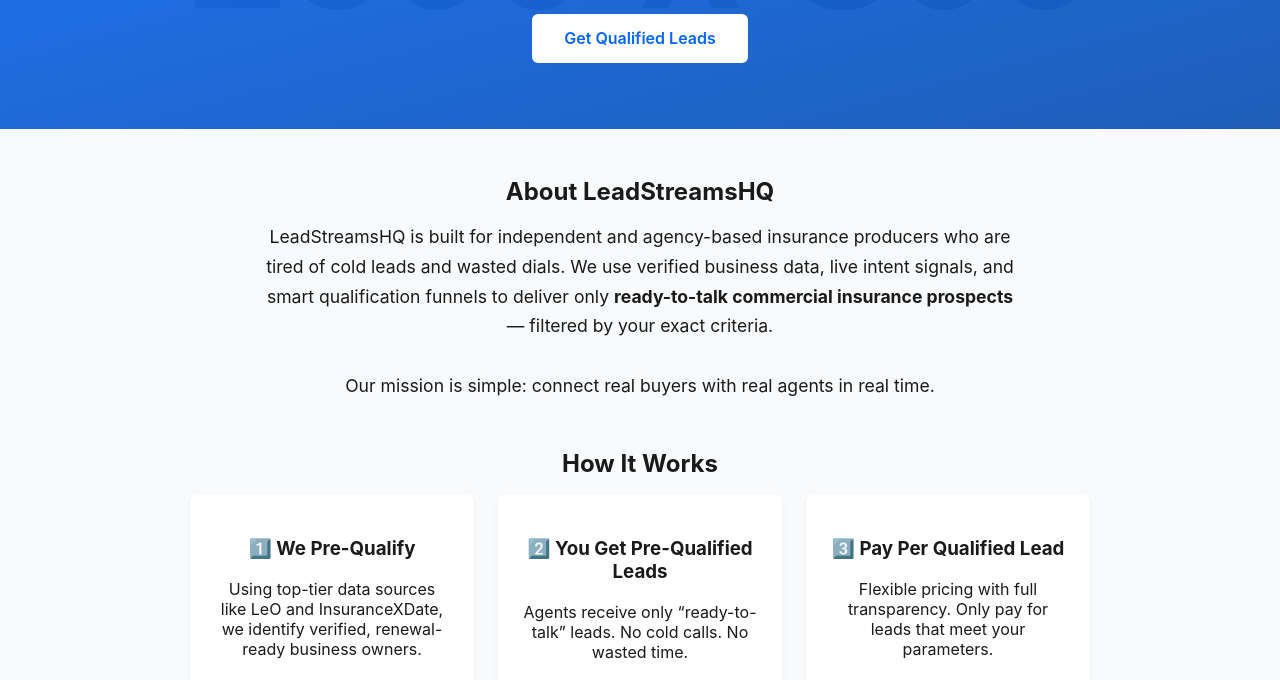
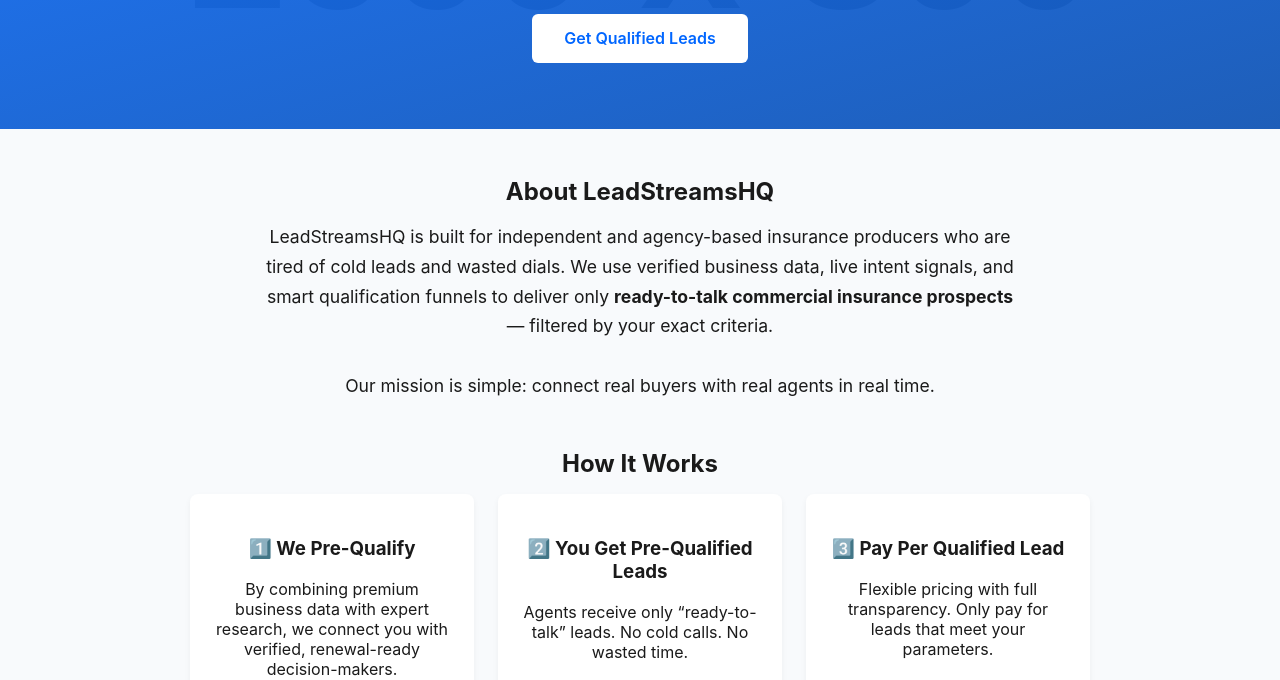
Before and after one commit to theshoppinggenies-png/agentflow, a website: page index.html in a window 1280 px wide. Shown: the part 272-952 px from the top of the page. Drawn offline with Linux system fonts and the light colour scheme; placeholder pictures from the web are drawn by us.

Commit message:
Update index.html

```diff
--- a/index.html
+++ b/index.html
@@ -224,7 +224,9 @@
   <div class="steps">
     <div class="card">
       <h3>1️⃣ We Pre-Qualify</h3>
-      <p>Using top-tier data sources like LeO and InsuranceXDate, we identify verified, renewal-ready business owners.</p>
+     <p class="text-gray-600 max-w-2xl mx-auto">
+      By combining premium business data with expert research, we connect you with verified, renewal-ready decision-makers.
+    </p>
     </div>
     <div class="card">
       <h3>2️⃣ You Get Pre-Qualified Leads</h3>
```
